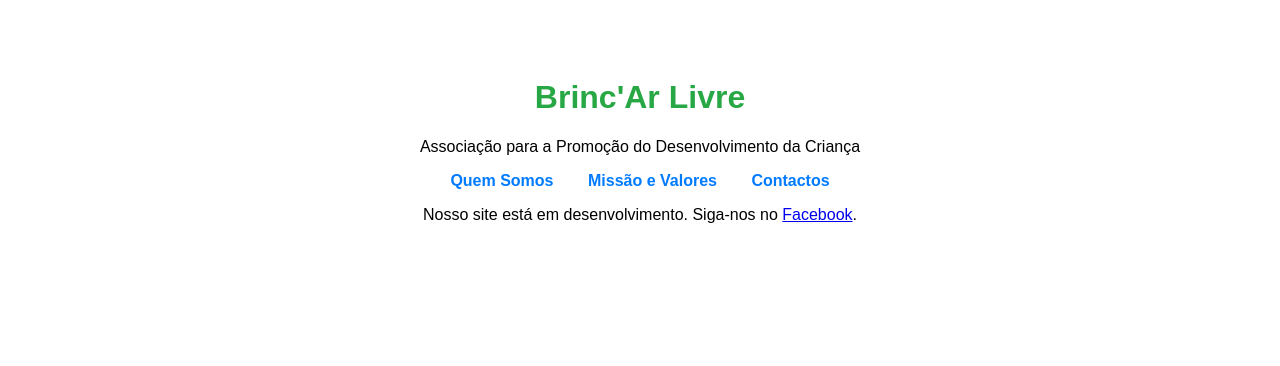
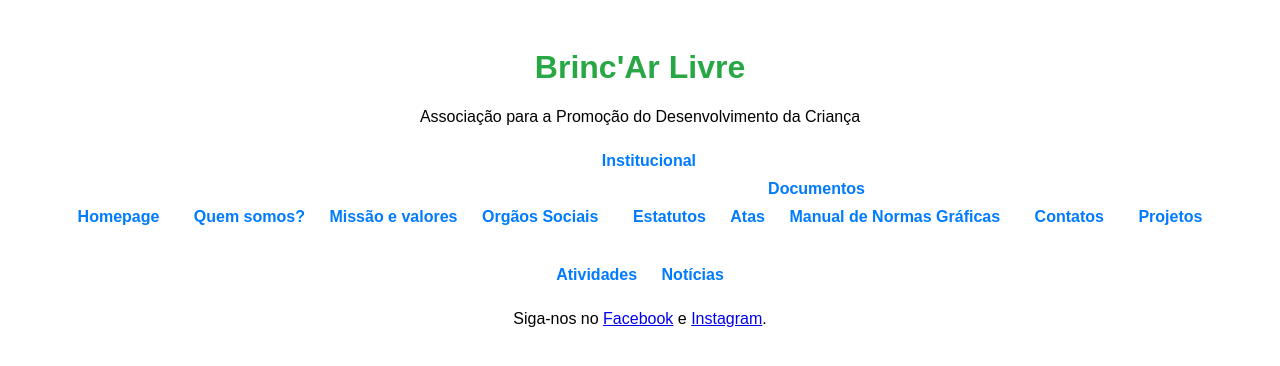
Before and after one commit to afazendeiro/brincarlivre, a plain HTML site: page index.html in a window 1280 px wide. Drawn offline with Linux system fonts and the light colour scheme.

Commit message:
Update index.html

```diff
--- a/index.html
+++ b/index.html
@@ -5,19 +5,39 @@
     <meta name="viewport" content="width=device-width, initial-scale=1.0">
     <title>Brinc'Ar Livre - Associação</title>
     <style>
-        body { font-family: Arial, sans-serif; text-align: center; padding: 50px; }
+        body { font-family: Arial, sans-serif; text-align: center; padding: 20px; }
         h1 { color: #28a745; }
-        nav a { margin: 0 15px; text-decoration: none; color: #007bff; font-weight: bold; }
+        nav ul { list-style: none; padding: 0; }
+        nav ul li { display: inline-block; margin: 10px; }
+        nav ul li a { text-decoration: none; color: #007bff; font-weight: bold; }
     </style>
 </head>
 <body>
     <h1>Brinc'Ar Livre</h1>
     <p>Associação para a Promoção do Desenvolvimento da Criança</p>
     <nav>
-        <a href="#">Quem Somos</a>
-        <a href="#">Missão e Valores</a>
-        <a href="#">Contactos</a>
+        <ul>
+            <li><a href="#">Homepage</a></li>
+            <li><a href="#">Institucional</a>
+                <ul>
+                    <li><a href="#">Quem somos?</a></li>
+                    <li><a href="#">Missão e valores</a></li>
+                    <li><a href="#">Orgãos Sociais</a></li>
+                    <li><a href="#">Documentos</a>
+                        <ul>
+                            <li><a href="#">Estatutos</a></li>
+                            <li><a href="#">Atas</a></li>
+                            <li><a href="#">Manual de Normas Gráficas</a></li>
+                        </ul>
+                    </li>
+                    <li><a href="#">Contatos</a></li>
+                </ul>
+            </li>
+            <li><a href="#">Projetos</a></li>
+            <li><a href="#">Atividades</a></li>
+            <li><a href="#">Notícias</a></li>
+        </ul>
     </nav>
-    <p>Nosso site está em desenvolvimento. Siga-nos no <a href="https://www.facebook.com/BrincarLivre" target="_blank">Facebook</a>.</p>
+    <p>Siga-nos no <a href="https://www.facebook.com/abrincarlivre" target="_blank">Facebook</a> e <a href="https://www.instagram.com/abrincarlivre" target="_blank">Instagram</a>.</p>
 </body>
 </html>
```
